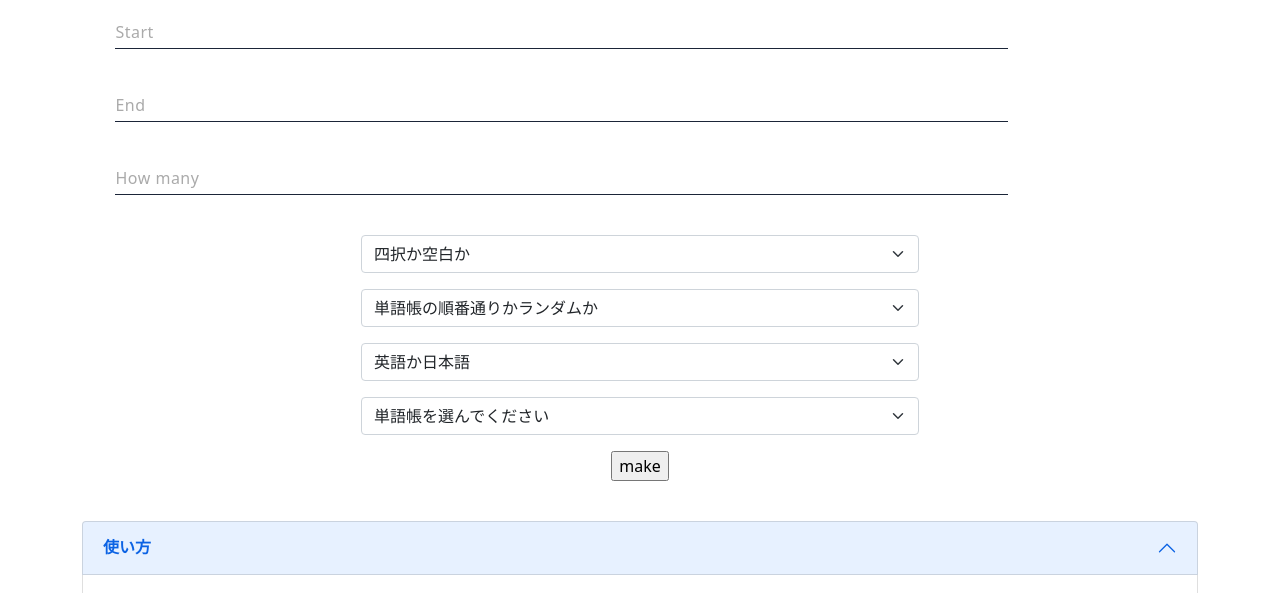
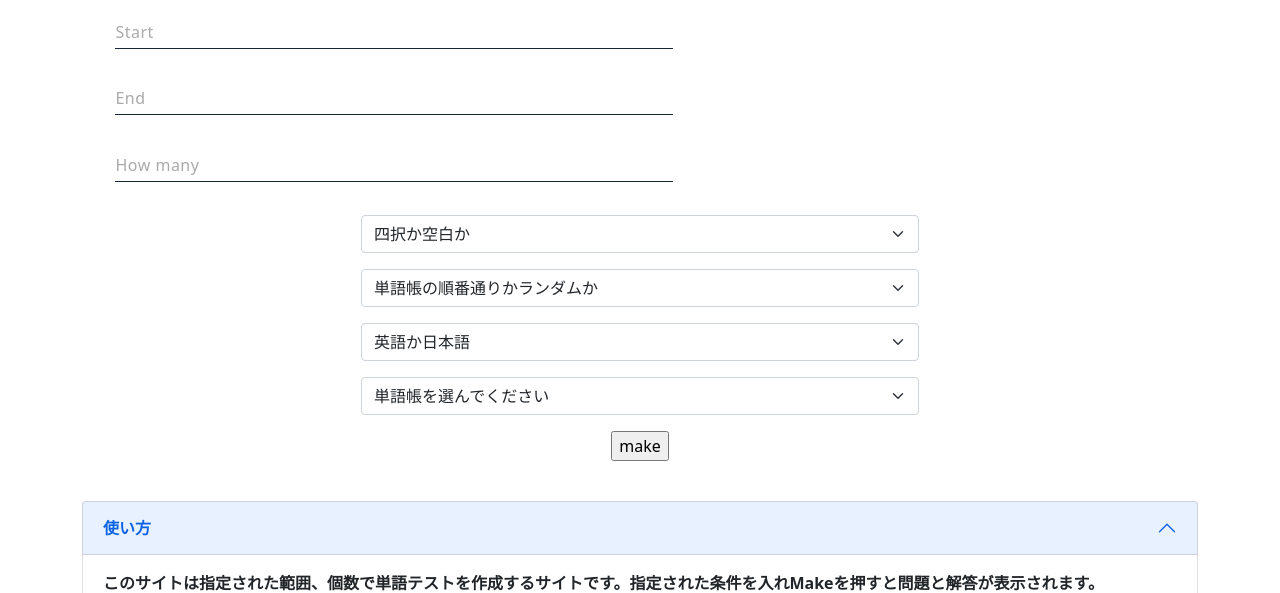
Before and after one commit to KaitoShinomiya/Tangotestmaker_sakura, a Flask app: page / in a window 1280 px wide. Shown: the top 593 px of the page. Run offline with Flask 2, Linux system fonts and the light colour scheme; data that the repository does not hold is empty.

Commit message:
formは見た目の修正

```diff
--- a/static/css/start_page.css
+++ b/static/css/start_page.css
@@ -1,7 +1,7 @@
 .cp_iptxt {
 	position: relative;
-	width: 80%;
-	margin: 40px 3%;
+	width: 50%;
+	margin: 3% 3%;
 }
 .cp_iptxt input[type='text'] {
 	font: 15px/24px sans-serif;
```
